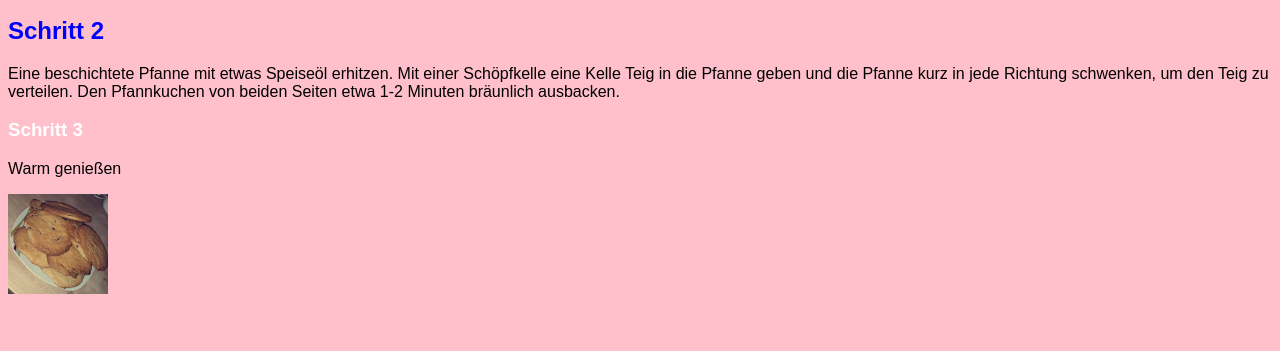
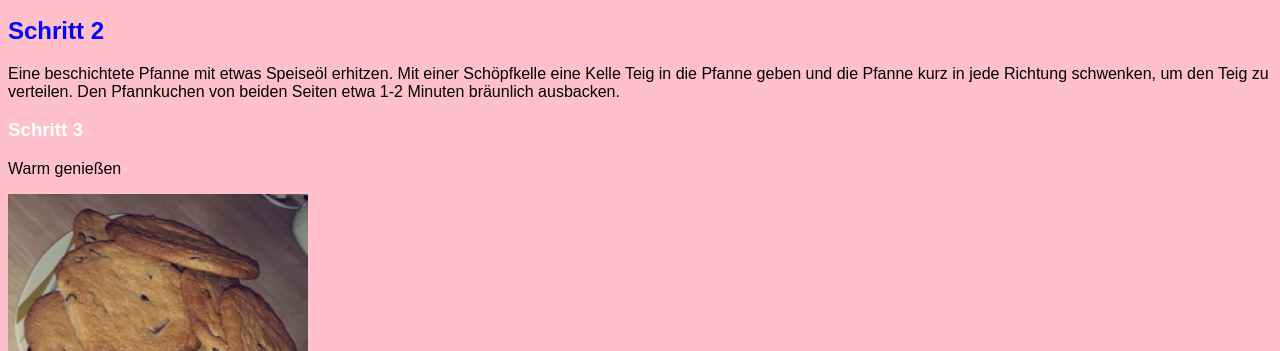
Before and after one commit to plushbaka/Gruppe06, a plain HTML site: page index.html in a window 1280 px wide. Shown: the part 601-952 px from the top of the page. Before the commit the page ends 907 px from the top, so only its background shows below. Drawn offline with Linux system fonts and the light colour scheme.

Commit message:
Update index.html

```diff
--- a/index.html
+++ b/index.html
@@ -53,6 +53,6 @@
     <h3>Schritt 3</h3>
     <p>Warm genießen</p>
 
-    <img src="kekse.jpg" alt="Meine Pfannkuchen" style="width:100px;height:100px;">
+    <img src="kekse.jpg" alt="Meine Pfannkuchen" style="width:300px;height:300px;">
 </body>
 </html>
```
